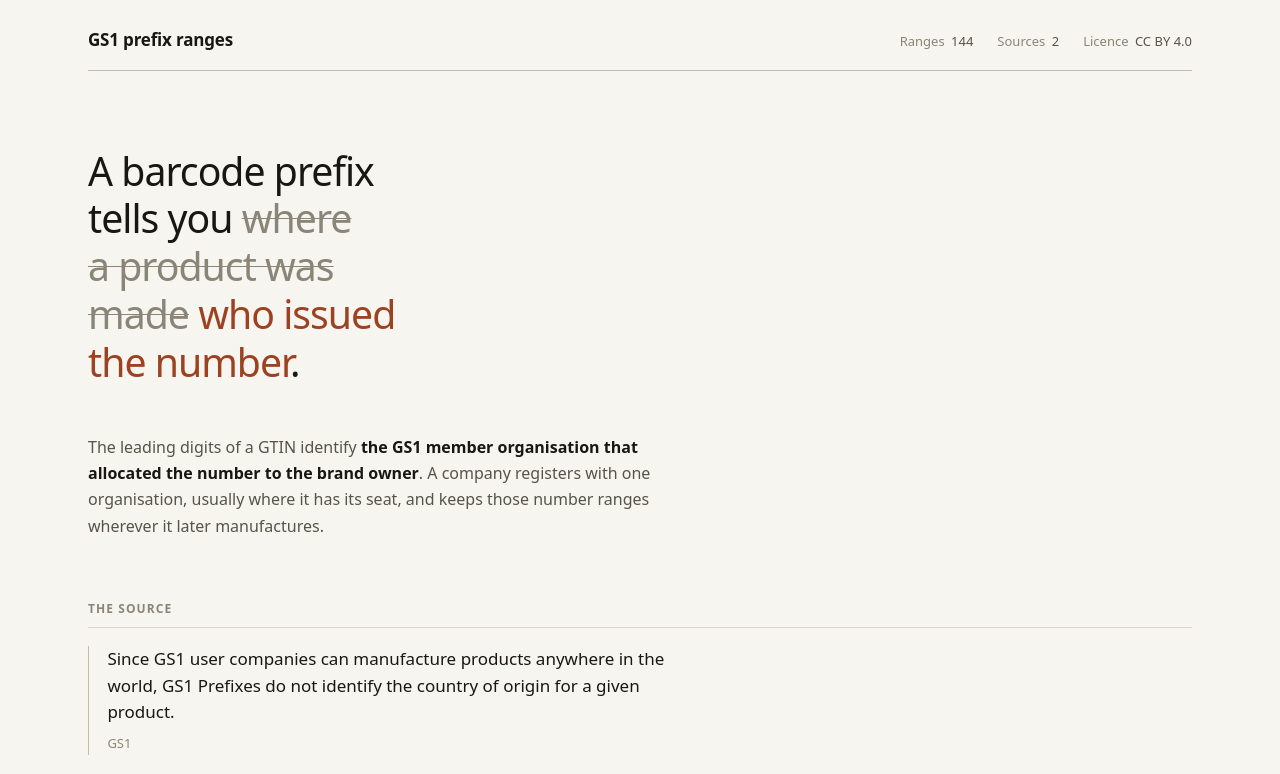
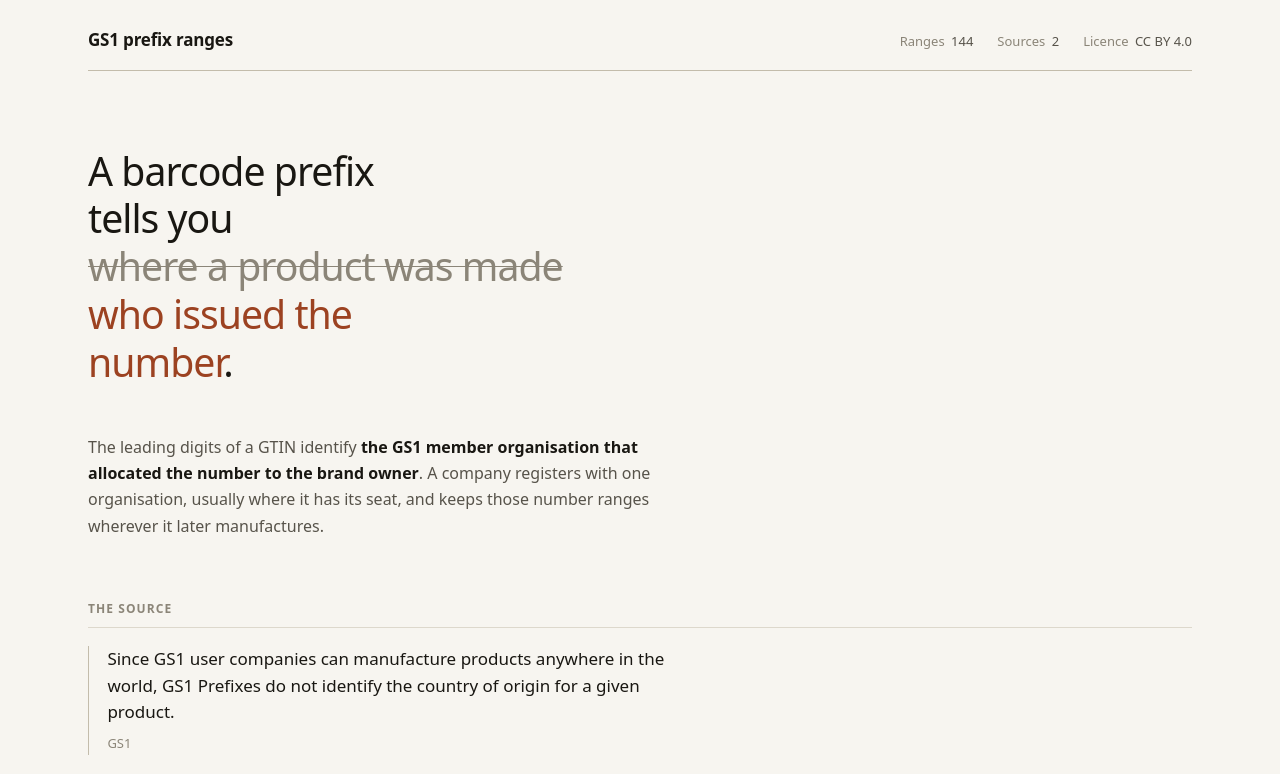
Before and after one commit to xoocode/gs1-prefix-ranges, a plain HTML site: page public/index.html in a window 1280 px wide. Shown: the top 774 px of the page. Drawn offline with Linux system fonts and the light colour scheme.

Commit message:
Den strukna satsen far inte brytas mitt itu

```diff
--- a/public/index.html
+++ b/public/index.html
@@ -184,10 +184,18 @@
         font-weight: 480;
         text-wrap: balance;
       }
+      /* Håll ihop den strukna satsen. Bryts den mitt i tappar den sin kraft:
+         "made" ensamt på en rad läses inte längre som en överstruken tanke. */
       .statement .not {
         color: var(--ink-3);
         text-decoration: line-through;
         text-decoration-thickness: from-font;
+        white-space: nowrap;
+      }
+      @media (max-width: 30rem) {
+        .statement .not {
+          white-space: normal;
+        }
       }
       .statement .is {
         color: var(--mark);
@@ -462,7 +470,7 @@
       <div class="statement">
         <p>
           A barcode prefix tells you
-          <span class="not">where a product was made</span>
+          <span class="not">where a product was made</span><br />
           <span class="is">who issued the number</span>.
         </p>
       </div>
```
